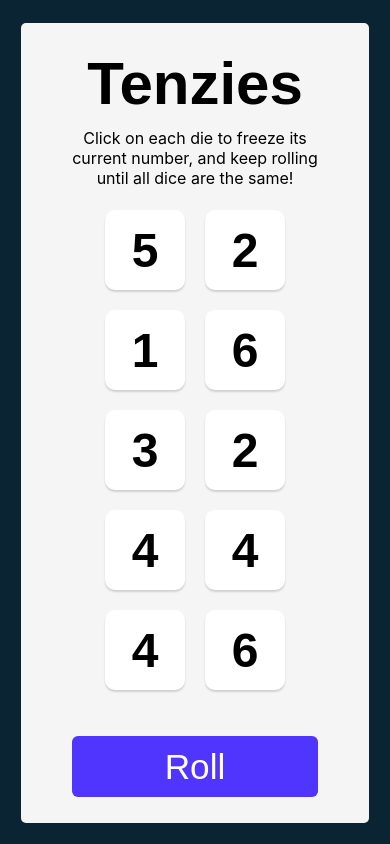
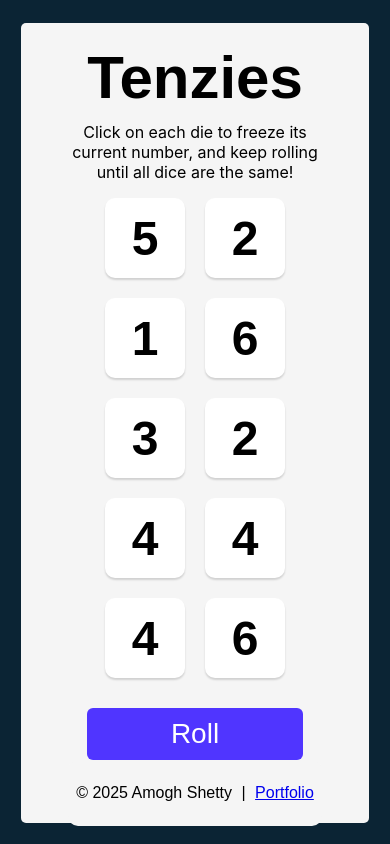
Before and after one commit to shettyamoghh/tenzies-game, a React (Vite) app: page / in a window 390 px wide. Built offline with nearby package versions, Linux system fonts and the light colour scheme.

Commit message:
Add Header with portfolio link

```diff
--- a/src/App.jsx
+++ b/src/App.jsx
@@ -3,6 +3,7 @@ import { nanoid } from 'nanoid'
 import Die from './components/Die'
 import Header from './components/Header'
 import ReactConfetti from 'react-confetti'
+import Footer from './components/Footer'
 
 function App() {
   // set/update array of dice
@@ -73,6 +74,7 @@ function App() {
       <button className='roll-dice' onClick={updateDice}>
         {gameWon ? "New Game" : "Roll"}
       </button>
+      <Footer />
     </main>
   )
 }
--- /dev/null
+++ b/src/components/Footer.jsx
@@ -0,0 +1,13 @@
+import React from 'react'
+
+export default function Footer() {
+  return (
+    <footer>
+            <p>
+                © {new Date().getFullYear()} Amogh Shetty
+                <span className="separator"> | </span>
+                <a href="https://shettyamogh.com" target="_blank" rel="noopener noreferrer" className="footer-link">Portfolio</a>
+            </p>
+    </footer>
+  )
+}
--- a/src/index.css
+++ b/src/index.css
@@ -86,6 +86,17 @@ button.roll-dice {
   font-size: 2.2rem;
 }
 
+.separator {
+  margin: 0 5px;
+}
+
+footer {
+  background-color: white;
+  padding: 10px 25px;
+  border-radius: 10px;
+  box-shadow: 0px 2px 2px rgba(0, 0, 0, 0.15);
+}
+
 @media (max-width: 600px) {
   .dice-container {
     grid-template: repeat(5, 1fr) / auto auto;
@@ -111,7 +122,17 @@ button.roll-dice {
 
   button.roll-dice {
     height: 8%;
-    width: 80%;
+    width: 70%;
+    padding: 10px;
+    margin-top: -10px;
+    font-size: 1.75rem;
+  }
+
+  footer {
+    background-color: #F5F5F5;
+    border-radius: 10px;
+    padding: 8px;
+    box-shadow: none;
   }
 
 }
```
